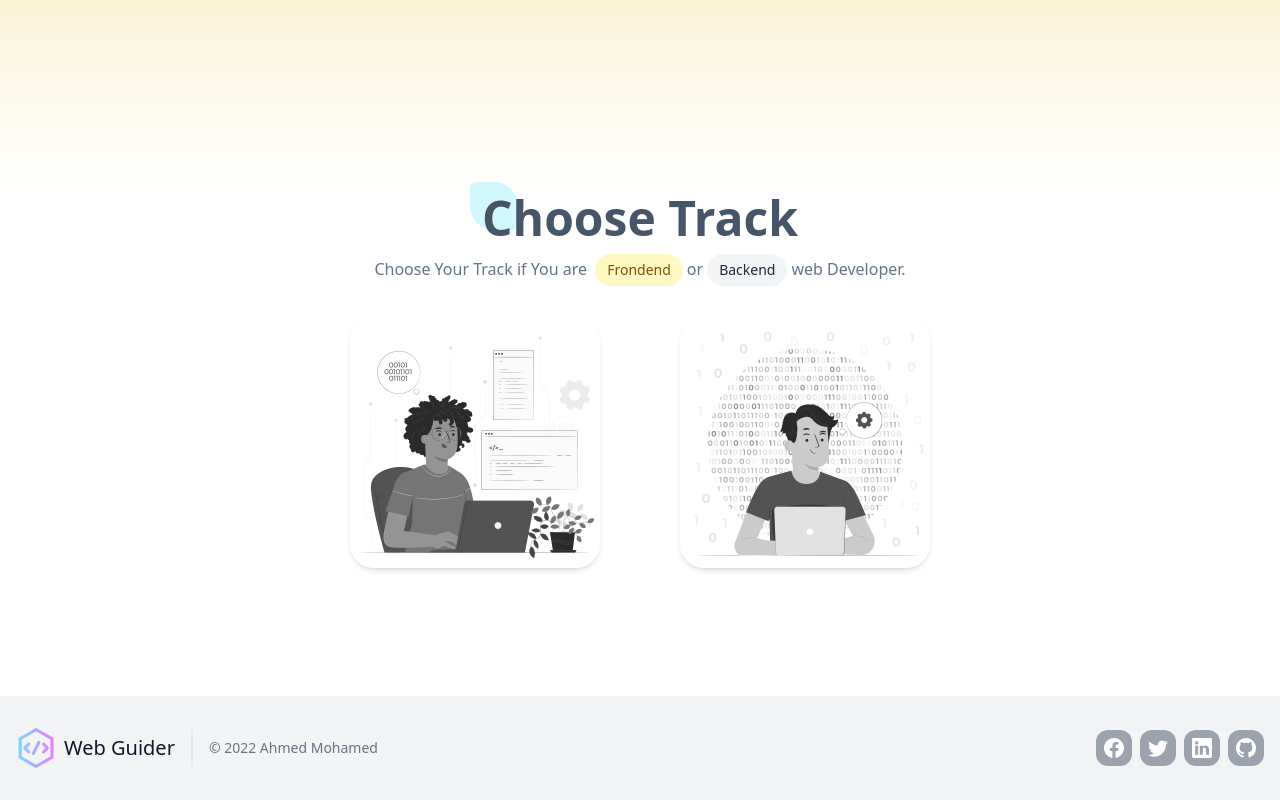
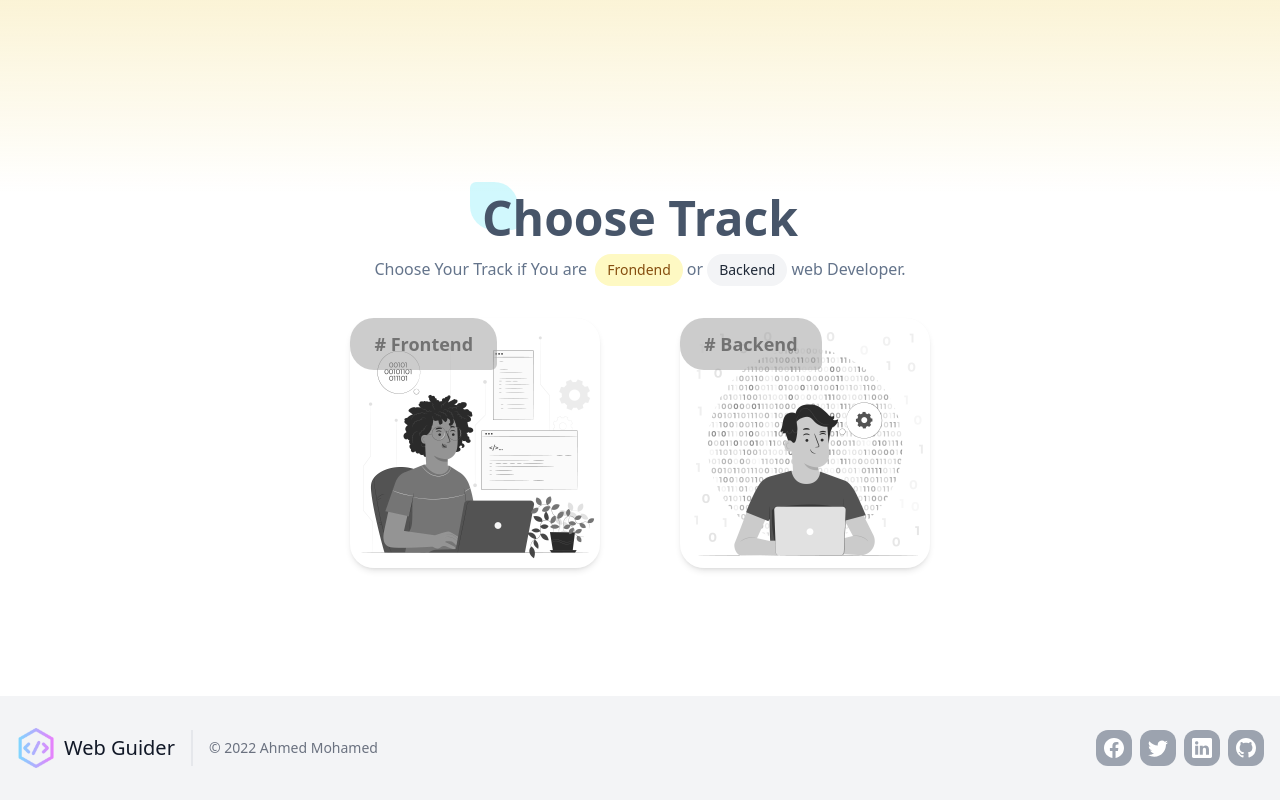
Before and after one commit to ahmedmohmd/web-guider, a React (Create React App) app: page / in a window 1280 px wide. Shown: the part 698-1498 px from the top of the page. Built offline with nearby package versions, Linux system fonts and the light colour scheme.

Commit message:
edit fields images

```diff
--- a/src/components/home/GetStarted.jsx
+++ b/src/components/home/GetStarted.jsx
@@ -38,18 +38,41 @@ function GetStarted() {
         <div className="flex items-center justify-center gap-5 px-4 lg:gap-20">
           <a
             href="#"
-            className="w-1/2 overflow-hidden duration-500 shadow-md sm:w-1/5 hover:shadow-xl bg-slate-100 rounded-3xl grayscale hover:grayscale-0"
+            className={
+              "relative w-1/2 overflow-hidden duration-500 shadow-md sm:w-1/5 hover:shadow-xl bg-slate-100 rounded-3xl grayscale hover:grayscale-0 " +
+              styled.heading
+            }
           >
+            <span
+              className={
+                "text-md whitespace-nowrap sm:text-lg z-10 absolute px-8 py-6 sm:px-6 font-bold text-slate-500 sm:py-3 bg-[#ea8763]/50 text-start left-0 top-0 rounded-tl-md rounded-tr-3xl rounded-br-md rounded-bl-3xl " +
+                styled.hash
+              }
+            >
+              # Frontend
+            </span>
             <img
               src="/images/frontend-image.jpg"
               className="max-w-full"
               alt="Frontend Icon"
             />
           </a>
+
           <a
             href="#"
-            className="w-1/2 overflow-hidden duration-500 shadow-md sm:w-1/5 hover:shadow-xl bg-slate-100 rounded-3xl grayscale hover:grayscale-0"
+            className={
+              "relative w-1/2 overflow-hidden duration-500 shadow-md sm:w-1/5 hover:shadow-xl bg-slate-100 rounded-3xl grayscale hover:grayscale-0 " +
+              styled.heading
+            }
           >
+            <span
+              className={
+                "text-md whitespace-nowrap sm:text-lg z-10 absolute px-8 py-6 sm:px-6 font-bold text-slate-500 sm:py-3 bg-[#ea8763]/50 text-start left-0 top-0 rounded-tl-md rounded-tr-3xl rounded-br-md rounded-bl-3xl " +
+                styled.hash
+              }
+            >
+              # Backend
+            </span>
             <img
               src="/images/backend-image.jpg"
               className="max-w-full"
```
